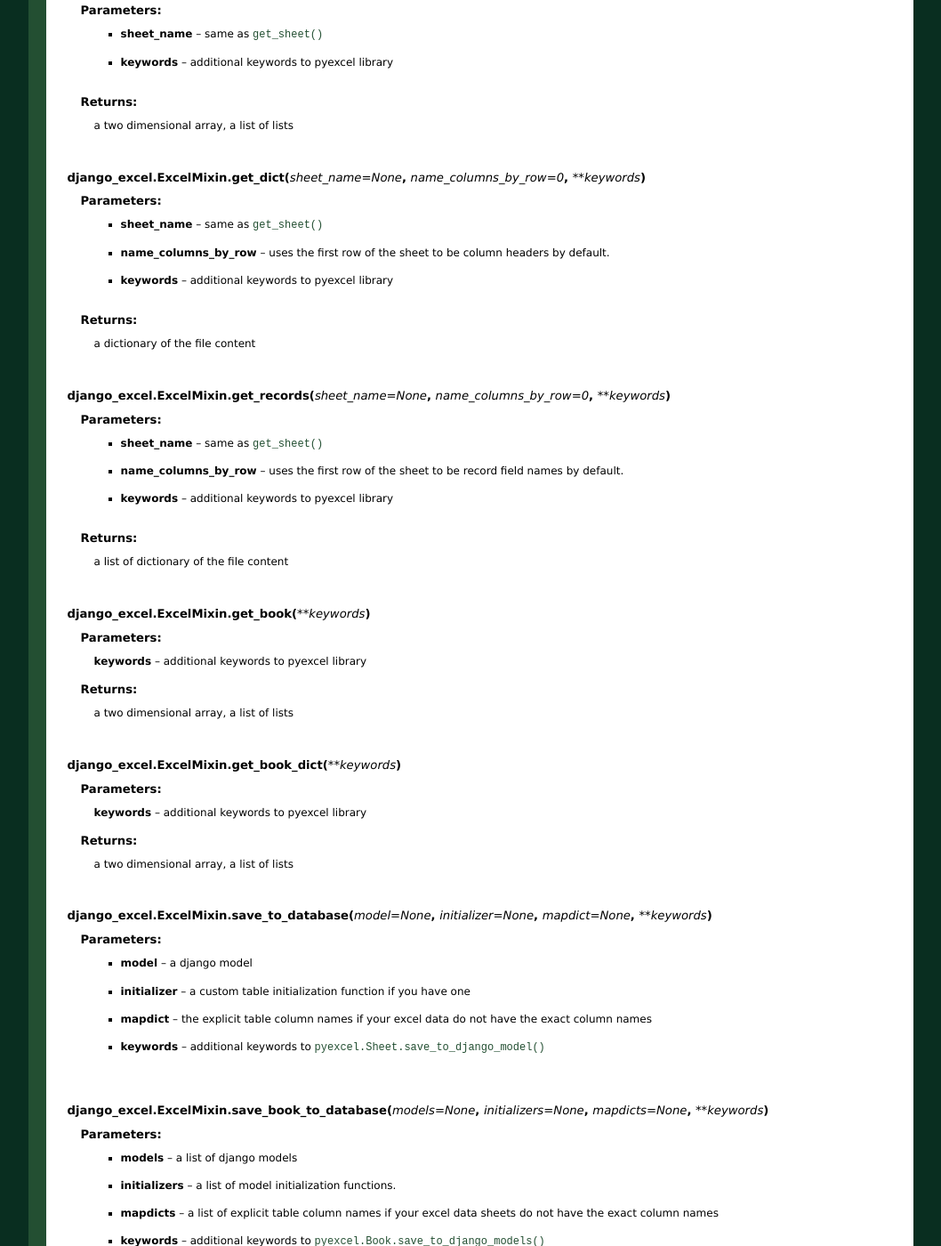
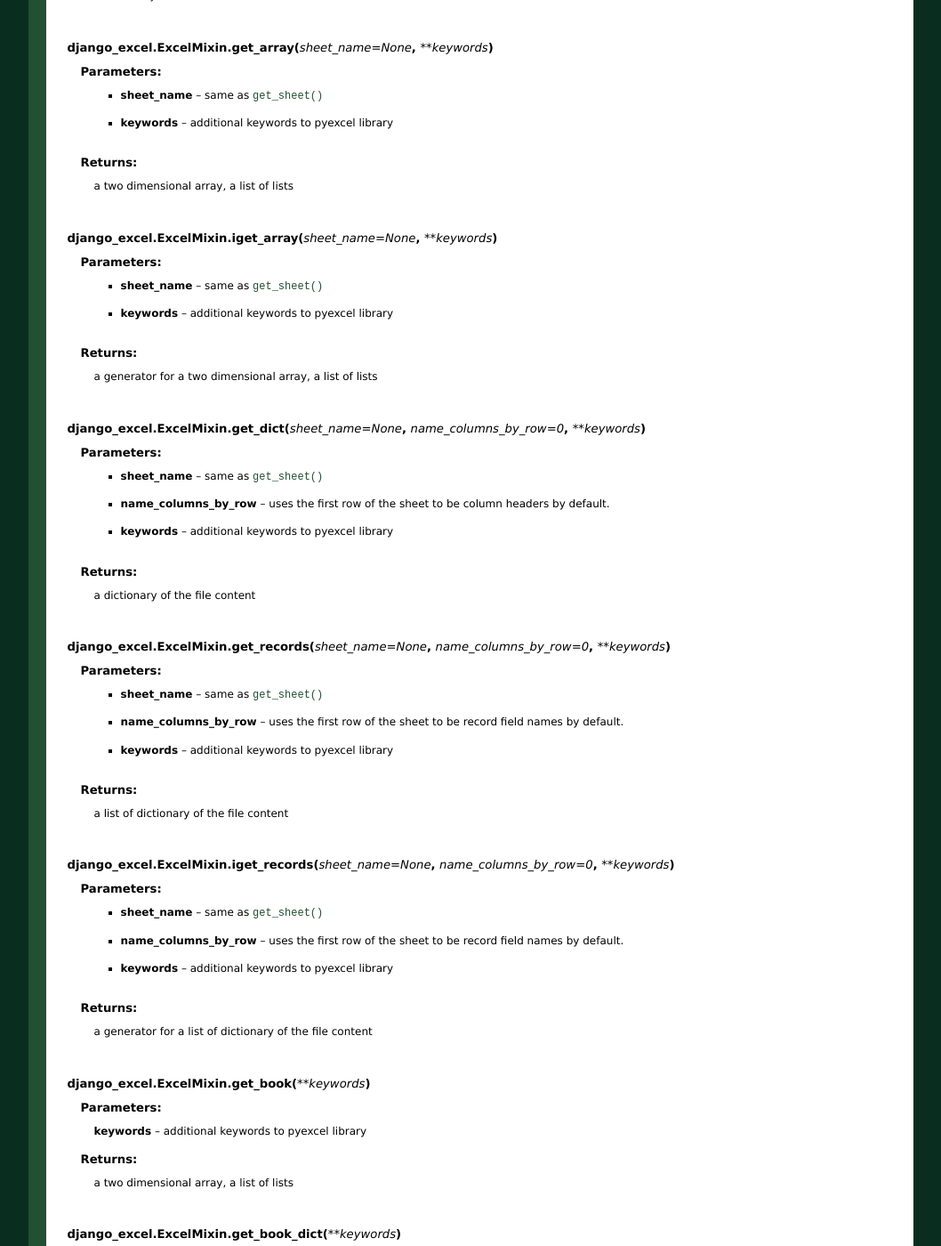
Before and after one commit to pyexcel-webwares/django-excel, a Sphinx documentation site: the page built from doc/source/index.rst, in a window 1280 px wide and 1400 px high, scrolled down 11475 px. Shown: the whole window at 89% size, without its empty margins (111-1169 px from the left). Built offline with Sphinx 7.4.7, drawn with Linux system fonts in a browser that asks for light colours; some of the changed text lies outside the part shown.

Commit message:
update api documentation

```diff
--- a/doc/source/index.rst
+++ b/doc/source/index.rst
@@ -516,6 +516,8 @@
 database table              :meth:`~django_excel.ExcelMixin.save_to_database`        :meth:`~django_excel.make_response_from_a_table`
 a list of database tables   :meth:`~django_excel.ExcelMixin.save_book_to_database`   :meth:`~django_excel.make_response_from_tables`
 a database query sets                                                                :meth:`~django_excel.make_response_from_query_sets`
+a generator for records     :meth:`~django_excel.ExcelMixin.iget_records`
+a generator of lists        :meth:`~django_excel.ExcelMixin.iget_array`
 =========================== ======================================================== ===================================================
 
 See more examples of the data structures in :ref:`pyexcel documentation<pyexcel:a-list-of-data-structures>`
@@ -541,6 +543,12 @@
    :param keywords: additional keywords to pyexcel library
    :returns: a two dimensional array, a list of lists
 
+.. method:: iget_array(sheet_name=None, **keywords)
+
+   :param sheet_name: same as :meth:`~django_excel.ExcelMixin.get_sheet`
+   :param keywords: additional keywords to pyexcel library
+   :returns: a generator for a two dimensional array, a list of lists
+
 .. method:: get_dict(sheet_name=None, name_columns_by_row=0, **keywords)
 
    :param sheet_name: same as :meth:`~django_excel.ExcelMixin.get_sheet`
@@ -554,6 +562,13 @@
    :param name_columns_by_row: uses the first row of the sheet to be record field names by default.
    :param keywords: additional keywords to pyexcel library
    :returns: a list of dictionary of the file content
+
+.. method:: iget_records(sheet_name=None, name_columns_by_row=0, **keywords)
+
+   :param sheet_name: same as :meth:`~django_excel.ExcelMixin.get_sheet`
+   :param name_columns_by_row: uses the first row of the sheet to be record field names by default.
+   :param keywords: additional keywords to pyexcel library
+   :returns: a generator for a list of dictionary of the file content
 
 .. method:: get_book(**keywords)
 
@@ -578,6 +593,11 @@
    :param initializers: a list of model initialization functions.
    :param mapdicts: a list of explicit table column names if your excel data sheets do not have the exact column names
    :param keywords: additional keywords to :meth:`pyexcel.Book.save_to_django_models`
+
+.. method:: free_resources()
+
+   It should be called after iget_array and iget_records were used
+
 
 Response methods
 -----------------
```
Also changed, not shown: 1 other file.
